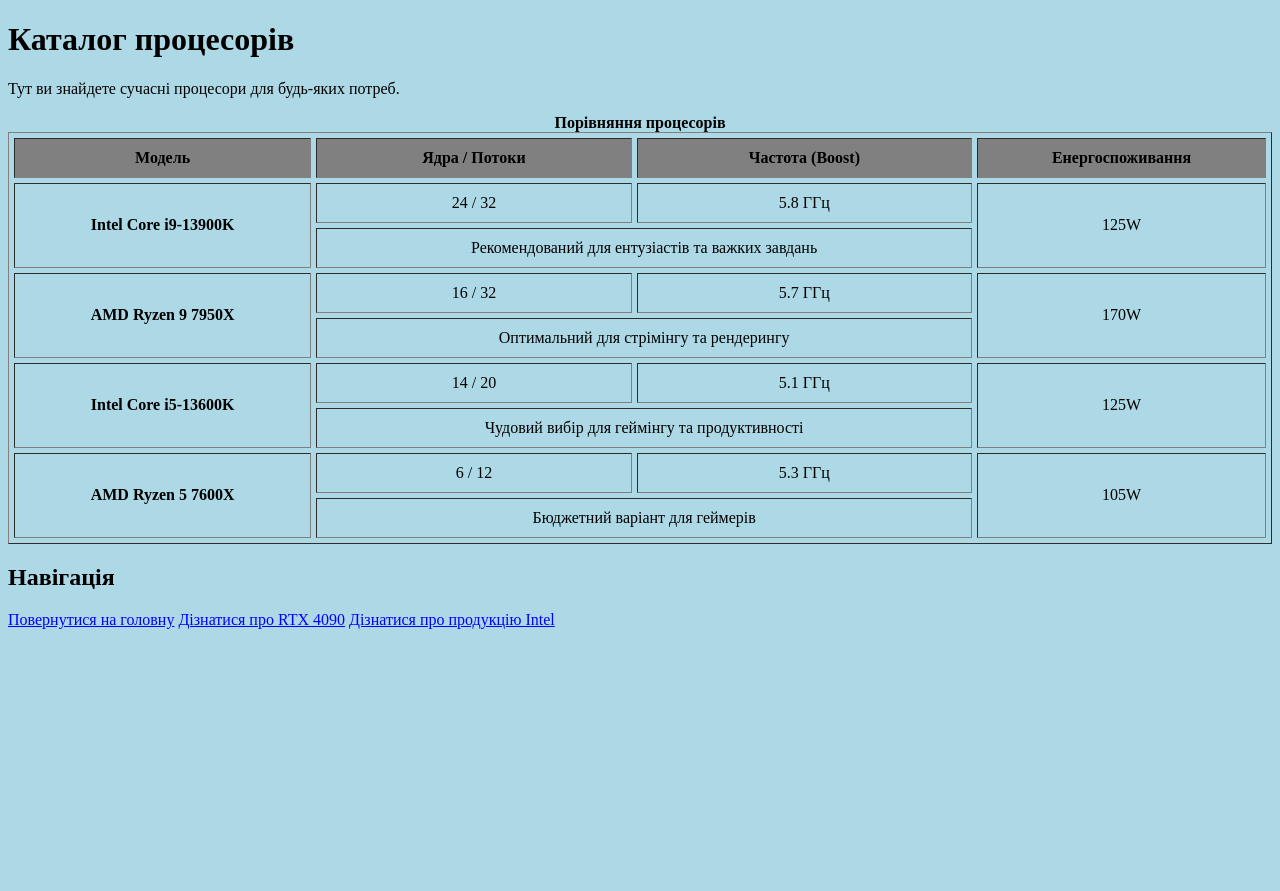
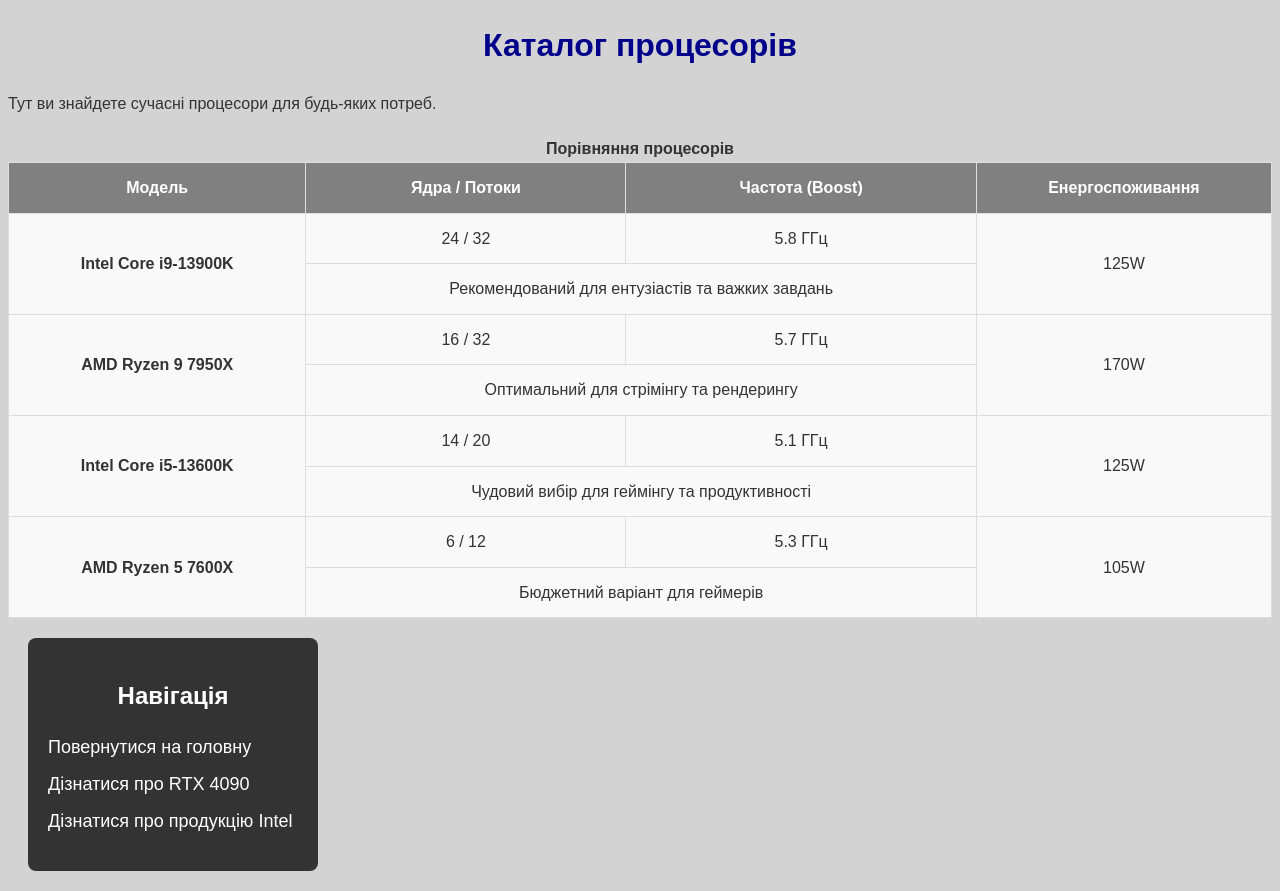
Before and after one commit to MaixmK/Computers_Website, a plain HTML site: page cpus.html in a window 1280 px wide. Before the commit the page ends 800 px from the top, so only its background shows below. Drawn offline with Linux system fonts and the light colour scheme.

Commit message:
3 laba css

```diff
--- a/cpus.html
+++ b/cpus.html
@@ -4,14 +4,15 @@
     <meta charset="UTF-8">
     <meta name="author" content="Кутаєв Максим">
     <meta name="viewport" content="width=device-width, initial-scale=1.0">
+    <link rel="stylesheet" href="style.css">
     <title>Каталог процесорів</title>
 </head>
-<body link="blue" vlink="purple" alink="red" bgcolor="lightblue">
+<body>
 
     <h1>Каталог процесорів</h1>
     <p>Тут ви знайдете сучасні процесори для будь-яких потреб.</p>
 
-    <table border="1" width="100%" cellspacing="5" cellpadding="10">
+    <table>
         <caption><b>Порівняння процесорів</b></caption>
 
         <colgroup>
@@ -61,7 +62,7 @@
             <td rowspan="2"><b>AMD Ryzen 5 7600X</b><br></td>
             <td>6 / 12</td>
             <td>5.3 ГГц</td>
-            <td rowspan="2" valign="middle">105W</td>
+            <td rowspan="2">105W</td>
         </tr>
         <tr align="center">
             <td colspan="2">Бюджетний варіант для геймерів</td>
@@ -69,10 +70,14 @@
 
     </table>
 
-    <h2>Навігація</h2>
-    <a href="index.html">Повернутися на головну</a>
-    <a href="gpus.html#rtx4090">Дізнатися про RTX 4090</a>
-    <a href="https://www.intel.com/content/www/us/en/homepage.html">Дізнатися про продукцію Intel</a>
+    <div class="navigation">
+        <h2>Навігація</h2>
+        <ul>
+            <li><a href="index.html">Повернутися на головну</a></li>
+            <li><a href="gpus.html#rtx4090">Дізнатися про RTX 4090</a></li>
+            <li><a href="https://www.intel.com/content/www/us/en/homepage.html" >Дізнатися про продукцію Intel</a></li>
+        </ul>
+    </div>
 
 </body>
 </html>
--- /dev/null
+++ b/style.css
@@ -0,0 +1,163 @@
+body {
+    background-color: lightgray;
+    font-family: Arial, sans-serif;
+    font-size: 16px;
+    font-style: normal;
+    color: #333;
+    line-height: 1.6;
+    text-align: justify;
+}
+
+h1, h2, h3 {
+    color: darkblue;
+    font-style: normal;
+    font-family: 'Arial', sans-serif;
+    line-height: 1.5;
+}
+
+h1 {
+    font-size: 32px;
+    text-align: center;
+}
+
+h2, h3 {
+    font-size: 24px;
+    text-align: left;
+}
+
+/* Стилі для всіх посилань */
+a {
+    color: blue;
+    text-decoration: none;
+    font-family: Arial, sans-serif !important;
+    font-size: 16px;
+    line-height: 1.5;
+    text-align: left;
+}
+
+a:hover {
+    color: darkgreen;
+    text-decoration: underline;
+}
+
+a:visited {
+    color: purple;
+}
+
+header #titlename {
+    font-size: 48px;
+    color: darkblue;
+    font-family: 'Arial', sans-serif;
+    font-style: italic;
+    line-height: 1.5;
+    text-align: center;
+    margin: 20px 0;
+}
+
+/* Стиль для маркованих списків */
+ul {
+    font-family: Arial, sans-serif;
+    font-size: 16px;
+    color: #333;
+    line-height: 1.6;
+    padding-left: 20px;
+}
+
+ul li {
+    margin-bottom: 10px;
+}
+
+/* Стиль для нумерованих списків */
+ol {
+    font-family: Arial, sans-serif;
+    font-size: 16px;
+    color: #333;
+    line-height: 1.6;
+    padding-left: 20px;
+}
+
+ol li {
+    margin-bottom: 10px;
+}
+
+/* Стиль для списків визначень */
+dl {
+    font-family: Arial, sans-serif;
+    font-size: 16px;
+    color: #333;
+    line-height: 1.6;
+}
+
+dt {
+    font-weight: bold;
+    margin-top: 10px;
+}
+
+dd {
+    margin-left: 20px;
+    margin-bottom: 10px;
+}
+
+
+/* Стиль для таблиці */
+table {
+    width: 100%;
+    border-collapse: collapse;
+    margin-top: 20px;
+    font-family: 'Arial', sans-serif;
+    font-size: 16px;
+    color: #333;
+}
+
+/* Стиль для заголовків таблиці */
+th {
+    padding: 12px 15px;
+    background-color: grey;
+    color: white;
+    text-align: center;
+    border: 1px solid #ddd;
+    font-weight: bold;
+}
+
+/* Стиль для комірок таблиці */
+td {
+    padding: 12px 15px;
+    text-align: center;
+    border: 1px solid #ddd;
+    background-color: #f9f9f9;
+}
+
+
+/* Стиль для блоку навігації */
+.navigation {
+    background-color: #333;
+    padding: 20px;
+    border-radius: 8px;
+    width: 250px;
+    margin: 20px;
+}
+
+.navigation h2 {
+    color: white;
+    text-align: center;
+}
+
+.navigation ul {
+    list-style-type: none;
+    padding: 0;
+}
+
+.navigation ul li {
+    margin: 10px 0;
+}
+
+.navigation a {
+    color: white;
+    text-decoration: none;
+    font-size: 18px;
+}
+
+.navigation a:hover {
+    color: #ff6600;
+    text-decoration: underline;
+}
```
Also changed, not shown: builds.html (+10 -6 lines), gpus.html (+23 -20 lines), highpc.html (+18 -15 lines), index.html (+21 -6 lines).
